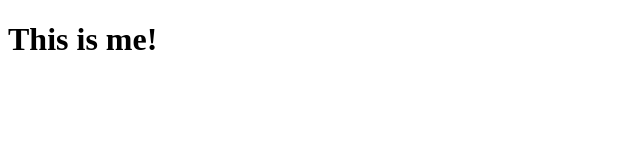
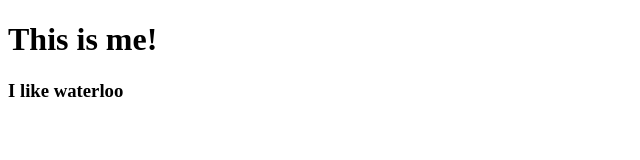
Before and after one commit to clubkemp/bio, a plain HTML site: page index.html in a window 1280 px wide. Shown: the whole page, without its empty margins (0-640 px from the left). Drawn offline with Linux system fonts and the light colour scheme.

Commit message:
adding headers

```diff
--- a/index.html
+++ b/index.html
@@ -7,5 +7,6 @@
 </head>
 <body>
     <h1>This is me!</h1>
+    <h3>I like waterloo</h3>
 </body>
 </html>
```
